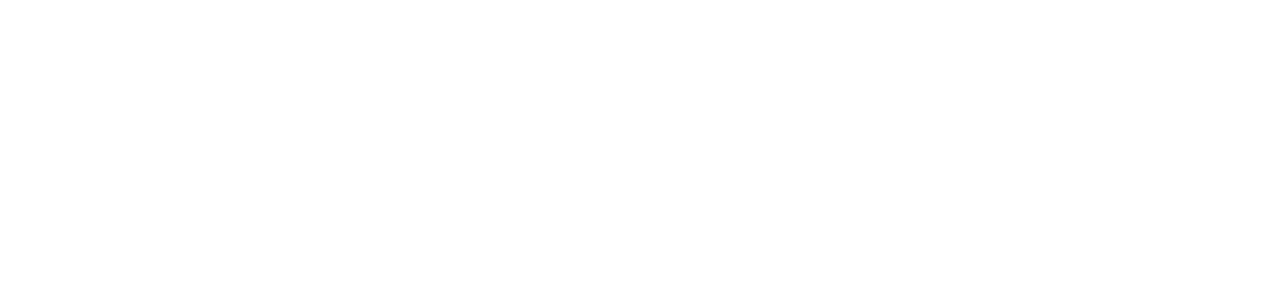
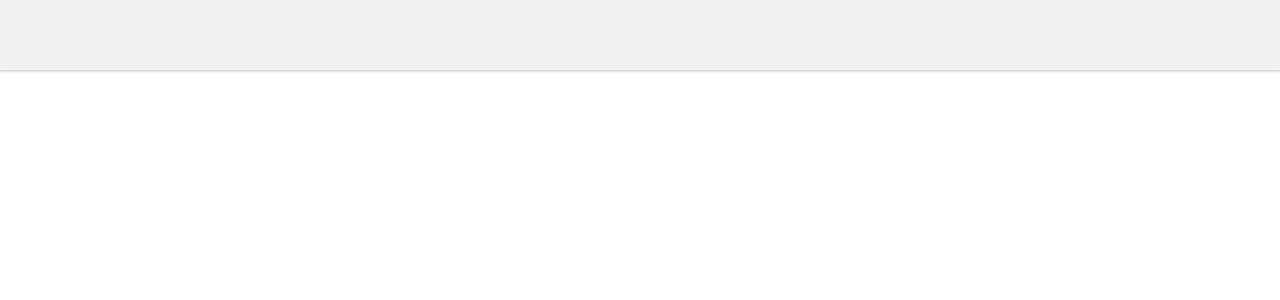
Before and after one commit to Muhammad-Usama-07/Complete-Your-React-Here, a React (Create React App) app in the folder React Projects/FirstProject/myfirstproject/: page / in a window 1280 px wide. Shown: the top 300 px of the page. Built offline with nearby package versions, Linux system fonts and the light colour scheme.

Commit message:
Adding Some Style

```diff
--- a/React Projects/FirstProject/myfirstproject/src/App.css
+++ b/React Projects/FirstProject/myfirstproject/src/App.css
@@ -1,38 +1,9 @@
-.App {
-  text-align: center;
+.header{
+    top: 0px;
+    left: 0px;
+    right: 0px;
+    height: 70px;
+    z-index: 9;
+    background: #f1f1f1;
+    box-shadow: 0px 2px 2px #dadada;
 }
-
-.App-logo {
-  height: 40vmin;
-  pointer-events: none;
-}
-
-@media (prefers-reduced-motion: no-preference) {
-  .App-logo {
-    animation: App-logo-spin infinite 20s linear;
-  }
-}
-
-.App-header {
-  background-color: #282c34;
-  min-height: 100vh;
-  display: flex;
-  flex-direction: column;
-  align-items: center;
-  justify-content: center;
-  font-size: calc(10px + 2vmin);
-  color: white;
-}
-
-.App-link {
-  color: #61dafb;
-}
-
-@keyframes App-logo-spin {
-  from {
-    transform: rotate(0deg);
-  }
-  to {
-    transform: rotate(360deg);
-  }
-}
```
